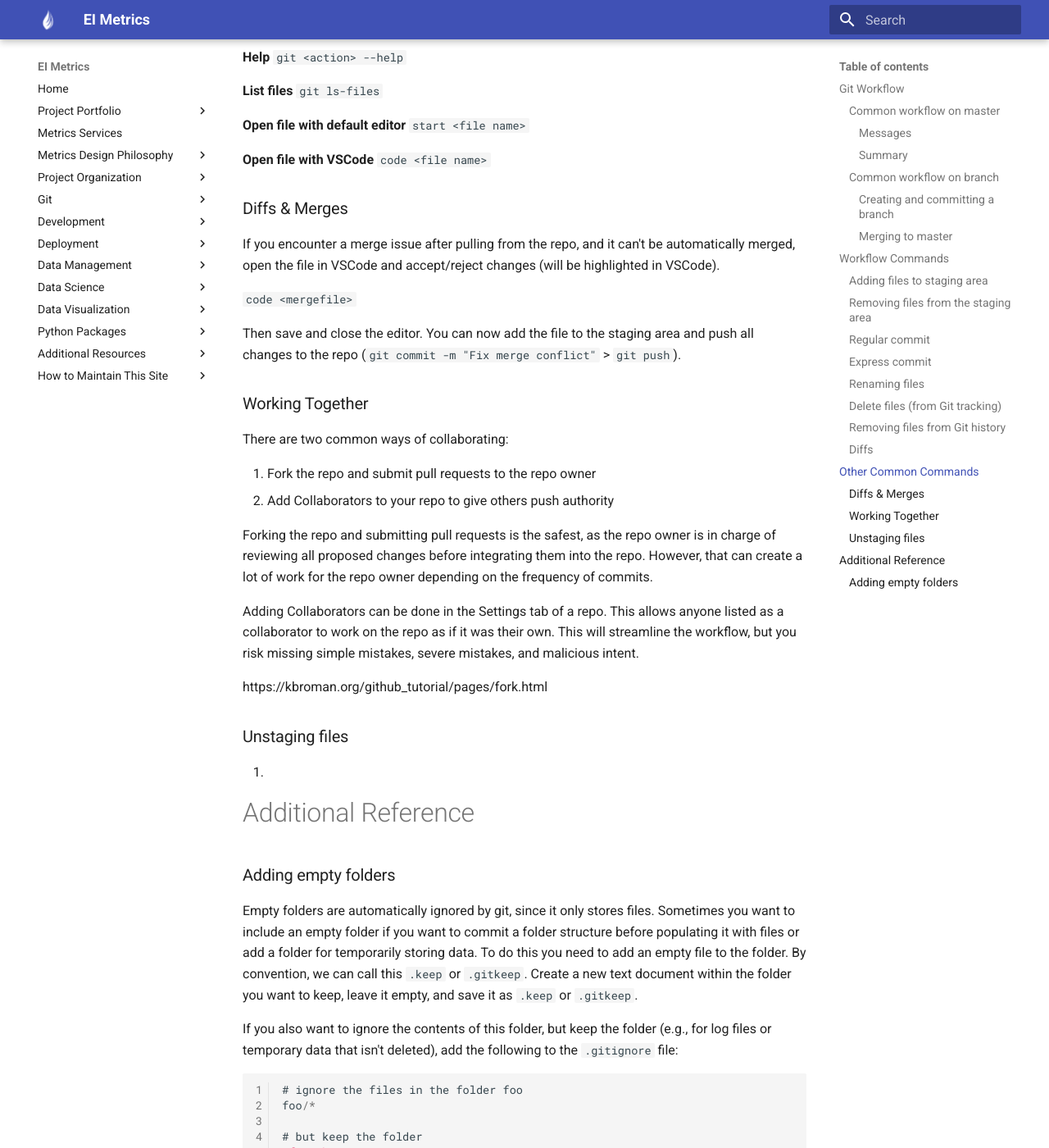
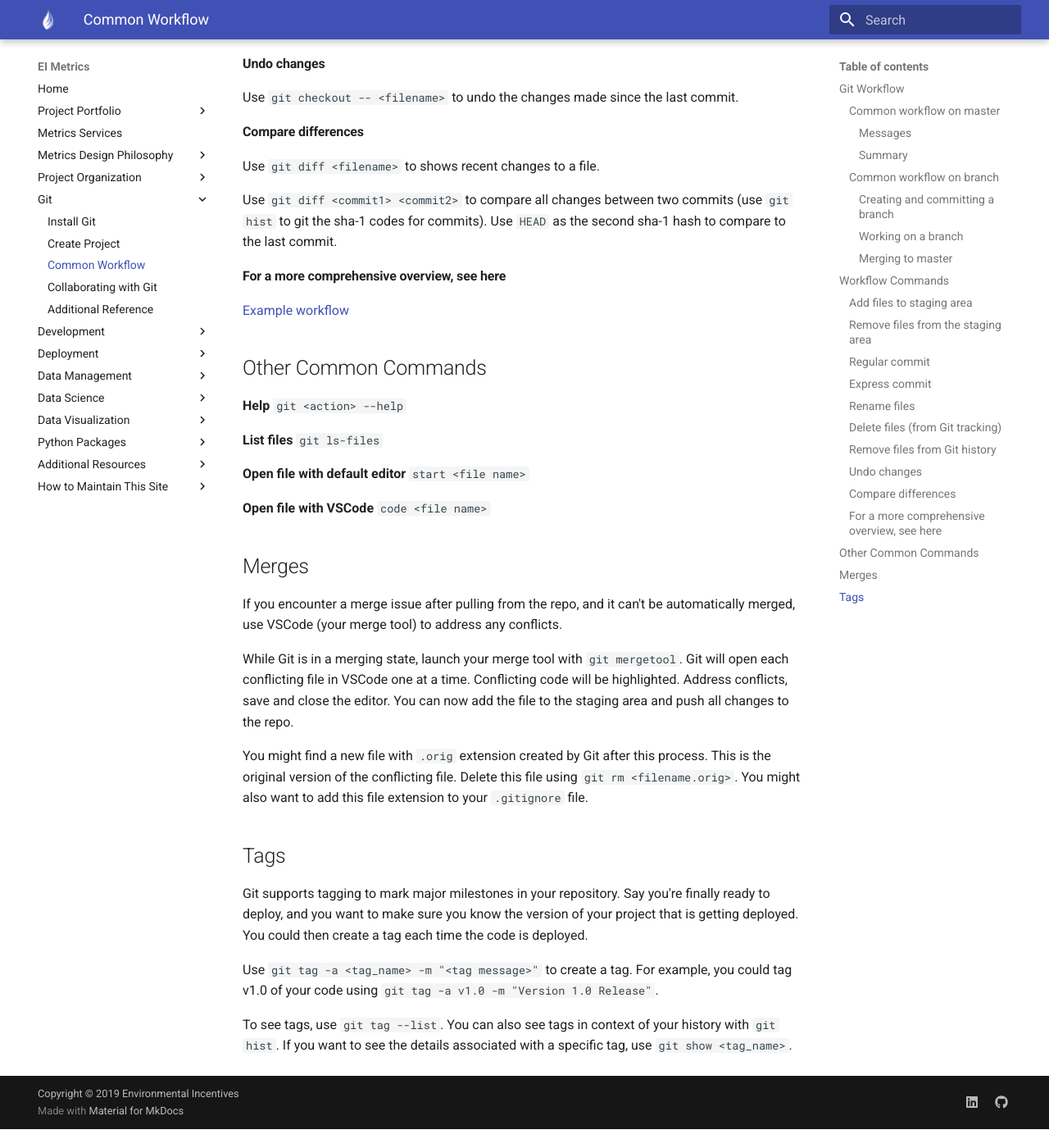
Before and after one commit to eriktuck/ei-dev, an MkDocs documentation site: the page built from docs/git/common-workflow.md, in a window 1280 px wide and 1400 px high, scrolled down 3041 px. Shown: the whole window at 82% size. Built offline with MkDocs 1.6.1 and Material for MkDocs 9.7.7, drawn with Linux system fonts in a browser that asks for light colours; after the commit the page ends 4418 px from its top, so only the background shows below that; some of the changed text lies outside the part shown.

Commit message:
build out git sections

````diff
--- a/docs/git/notes.md
+++ b/docs/git/common-workflow.md
@@ -1,6 +1,6 @@
 ## Git Workflow
 
-Once you work with Git a few times, you'll have this workflow memorized. See the next section for more on [Collaborating with Git], and the [Additional Reference] if you don't find what you need here.
+Once you work with Git a few times, you'll have this workflow memorized. See the next section for more on [Collaborating with Git](collaborating-with-git.md), and the [Additional Reference](additional-reference.md) if you don't find what you need here.
 
 ### Common workflow on master
 
@@ -12,11 +12,11 @@ The master branch is the main branch of the project. When you're working on your
 4. Pull any changes from GitHub with `git pull origin master`.
 5. Work on your feature. You can open, add, and remove files using the Windows Explorer GUI or using unix commands in Git Bash.
 6. Commit changes locally:
-   1. If new files were created, `git add -A` then `git commit -m "Message"`
-   2. Otherwise, express commit `git commit -am "Message"`
+    1. If new files were created, `git add -A` then `git commit -m "Message"`
+    2. Otherwise, express commit `git commit -am "Message"`
 7. Push to GitHub:
-   1. `git pull origin master` (in case others are working on it)
-   2. `git push origin master`
+    1. `git pull origin master` (in case others are working on it)
+    2. `git push origin master`
 
 If you work on multiple features in one session without committing changes, you might want to commit each file one at a time so that your commit messages are associated with just the relevant changes. Use `git status` to see where you have changes, and use `git add <filename>` to add only the relevant files to the staging area to commit, commit those changes, and then add the next file or set of files. You can pass in folders (which will include all files within the folder) or globbing patterns (i.e., wildcards) to select multiple files at once. You can wait until all changes are committed to push your changes to GitHub.
 
@@ -45,13 +45,23 @@ Now that you're familiar with working on master, we'll quickly summarize the sta
 #### Creating and committing a branch
 
 ```bash
-git branch <branch_name>  # creates branch
-git checkout <branch_name>  # checks out branch
+git checkout -b <branch_name>  # creates new branch and switches to it
 # work on your feature
 git add -A
 git commit -m "<message>"
-git push -u origin <branch_name>  # the -u flag is required only on first commit
-git branch -a  # to confirm
+git push -u origin <branch_name>  # the -u flag is required only on
+```
+
+#### Working on a branch
+
+Use `git branch -a`  to see all branches.
+
+```bash
+git checkout <branch_name>
+# work on your feature
+git add -A
+git commit -m "<message>"
+git push origin <branch_name>
 ```
 
 #### Merging to master
@@ -70,14 +79,14 @@ git push origin --delete <branch_name>  # delete branch remotely
 
 ## Workflow Commands
 
-#### Adding files to staging area
+#### Add files to staging area
 
 Use `git add <filename>` to add a file.
 Use `git add -A` to add everything in the working directory.
 
-#### Removing files from the staging area
+#### Remove files from the staging area
 
-Use `git reset <filename>` to remove from the staging area or `git reset` to remove everything.
+Use `git reset HEAD <filename>` to remove from the staging area or `git reset HEAD` to remove everything.
 
 #### Regular commit
 
@@ -89,7 +98,7 @@ If `-m "Message"` is excluded, the default editor will be opened and a message s
 `git commit -am "Message"`
 For any files already tracked (use `git ls-files` if unsure or `git status` to see what's in the staging area).
 
-#### Renaming files
+#### Rename files
 
 `git mv <file1> <file2>`
 Use `git add -A` if changes (renames, deletions) were made outside of Git. Git is smart enough to know if a new file in the staging area is actually a renamed file that was deleted.
@@ -99,16 +108,24 @@ Use `git add -A` if changes (renames, deletions) were made outside of Git. Git i
 `git rm filename`
 Use `git add -u` if files were deleted outside of Git Bash.
 
-#### Removing files from Git history
+#### Remove files from Git history
 
 If you want to remove a file that has already been committed:
 
 1. Add the file to the `.gitignore` file
 2. Use the command `git rm -r --cached <filename>`
 
-#### Diffs
+#### Undo changes
+
+Use `git checkout -- <filename>` to undo the changes made since the last commit.
+
+#### Compare differences
 
 Use `git diff <filename>` to shows recent changes to a file.
+
+Use `git diff <commit1> <commit2>` to compare all changes between two commits (use `git hist` to git the sha-1 codes for commits). Use `HEAD` as the second sha-1 hash to compare to the last commit.
+
+#### For a more comprehensive overview, see here
 
 [Example workflow](https://www.gun.io/blog/how-to-github-fork-branch-and-pull-request)
 
@@ -122,45 +139,18 @@ Use `git diff <filename>` to shows recent changes to a file.
 
 **Open file with VSCode** `code <file name>`
 
-### Diffs & Merges
+## Merges
 
-If you encounter a merge issue after pulling from the repo, and it can't be automatically merged, open the file in VSCode and accept/reject changes (will be highlighted in VSCode).
+If you encounter a merge issue after pulling from the repo, and it can't be automatically merged, use VSCode (your merge tool) to address any conflicts.
 
-`code <mergefile>`
+While Git is in a merging state, launch your merge tool with `git mergetool`. Git will open each conflicting file in VSCode one at a time. Conflicting code will be highlighted. Address conflicts, save and close the editor. You can now add the file to the staging area and push all changes to the repo.
 
-Then save and close the editor. You can now add the file to the staging area and push all changes to the repo (`git commit -m "Fix merge conflict"` > `git push`).
+You might find a new file with `.orig` extension created by Git after this process. This is the original version of the conflicting file. Delete this file using `git rm <filename.orig>`. You might also want to add this file extension to your `.gitignore` file.
 
-### Working Together
+## Tags
 
-There are two common ways of collaborating:
+Git supports tagging to mark major milestones in your repository. Say you're finally ready to deploy, and you want to make sure you know the version of your project that is getting deployed. You could then create a tag each time the code is deployed.
 
-1. Fork the repo and submit pull requests to the repo owner
-2. Add Collaborators to your repo to give others push authority
+Use `git tag -a <tag_name> -m "<tag message>"` to create a tag. For example, you could tag v1.0 of your code using `git tag -a v1.0 -m "Version 1.0 Release"`.
 
-Forking the repo and submitting pull requests is the safest, as the repo owner is in charge of reviewing all proposed changes before integrating them into the repo. However, that can create a lot of work for the repo owner depending on the frequency of commits.
-
-Adding Collaborators can be done in the Settings tab of a repo. This allows anyone listed as a collaborator to work on the repo as if it was their own. This will streamline the workflow, but you risk missing simple mistakes, severe mistakes, and malicious intent.
-
-https://kbroman.org/github_tutorial/pages/fork.html
-
-### Unstaging files
-
-
-
-2.
-
-# Additional Reference
-
-### Adding empty folders
-
-Empty folders are automatically ignored by git, since it only stores files. Sometimes you want to include an empty folder if you want to commit a folder structure before populating it with files or add a folder for temporarily storing data. To do this you need to add an empty file to the folder. By convention, we can call this `.keep` or `.gitkeep`. Create a new text document within the folder you want to keep, leave it empty, and save it as `.keep` or `.gitkeep`.
-
-If you also want to ignore the contents of this folder, but keep the folder (e.g., for log files or temporary data that isn't deleted), add the following to the `.gitignore` file:
-
-```
-# ignore the files in the folder foo
-foo/*
-
-# but keep the folder
-!foo/.keep
-```
+To see tags, use `git tag --list`. You can also see tags in context of your history with `git hist`. If you want to see the details associated with a specific tag, use `git show <tag_name>`.
--- a/mkdocs.yml
+++ b/mkdocs.yml
@@ -40,6 +40,9 @@ nav:
 - Git:
   - 'Install Git': 'git/install-configure-git.md'
   - 'Create Project': 'git/initializing-git.md'
+  - 'Common Workflow': 'git/common-workflow.md'
+  - 'Collaborating with Git': 'git/collaborating-with-git.md'
+  - 'Additional Reference': 'git/additional-reference.md'
 - Development:
   - 'Command Line Tools': 'development/command-line-tools.md'
   - 'Scheduling Tasks': 'development/scheduling-tasks.md'
````
Also changed, not shown: other parts of docs/git/common-workflow.md (+0 -1 lines), docs/git/additional-reference.md (added, +35 -0 lines), docs/git/collaborating-with-git.md (added, +57 -0 lines), docs/git/initializing-git.md (+3 -2 lines), docs/git/install-configure-git.md (+19 -9 lines), docs/notes.md (+1 -1 lines).
